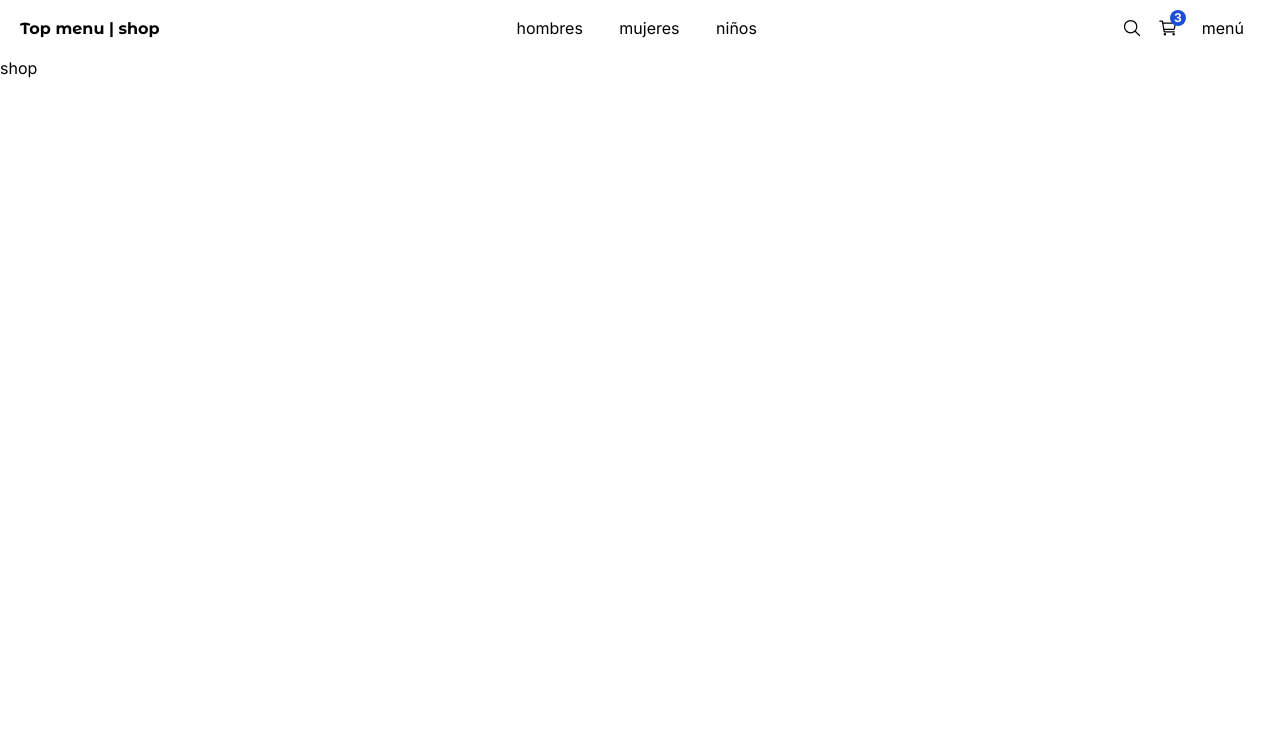
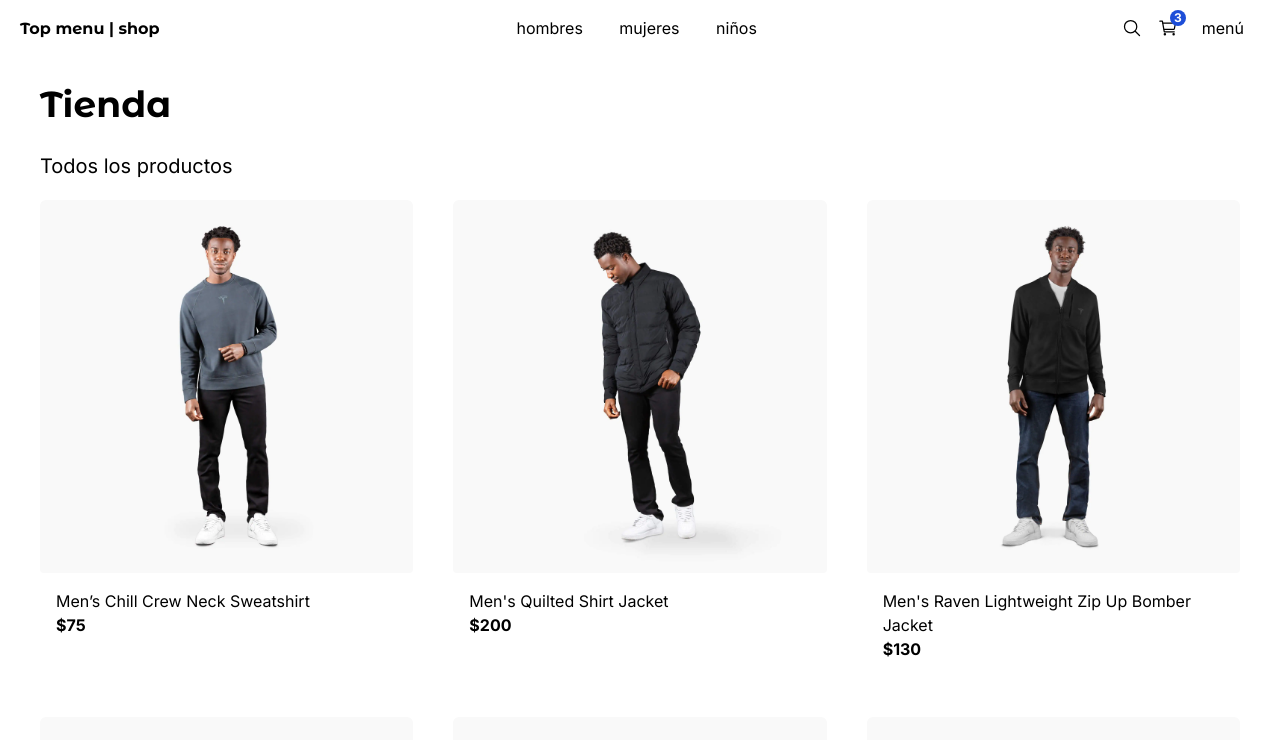
Before and after one commit to k4cdev/nextjs-app, a Next.js app: page / in a window 1280 px wide. Shown: the top 740 px of the page. Built offline with nearby package versions, Linux system fonts and the light colour scheme.

Commit message:
Creating product grid elements

```diff
--- a/src/app/(shop)/layout.tsx
+++ b/src/app/(shop)/layout.tsx
@@ -6,7 +6,9 @@
     return (
         <main className="min-h-scree">
             <TopMenu />
+            <div className="px-0 sm:px-10">
             { children }
+            </div>
         </main>
     );
 }
--- a/src/app/(shop)/page.tsx
+++ b/src/app/(shop)/page.tsx
@@ -1,10 +1,19 @@
-import { titleFont } from "@/config/font";
-import Image from "next/image";
+import { ProductsGrid, Title } from "@/components";
+import { initialData } from "@/seed/seed";
+
+const products = initialData.products;
 
 export default function Home() {
   return (
-    <div>
-      <h1>shop</h1>
-    </div>
+    <>
+    <Title
+        title="Tienda"
+        subtitle="Todos los productos"
+        className="mb-2"
+      />
+
+      <ProductsGrid products={products}/>
+
+    </>
   );
 }
--- a/src/components/index.ts
+++ b/src/components/index.ts
@@ -1,2 +1,6 @@
 export * from './ui/top-menu/TopMenu';
 export * from './ui/not-found/PageNotFound';
+export * from './ui/title/Title';
+
+export * from './products/products-grid/ProductsGrid'
+export * from './products/products-grid/ProductGridItem'
--- /dev/null
+++ b/src/components/products/products-grid/ProductGridItem.tsx
@@ -0,0 +1,45 @@
+'use client';
+
+
+import Image from 'next/image';
+import Link from 'next/link';
+
+import { Product } from '@/interfaces';
+import { useState } from 'react';
+
+interface Props {
+  product: Product;
+}
+
+
+export const ProductGridItem = ( { product }: Props ) => {
+
+  const [ displayImage, setDisplayImage ] = useState( product.images[ 0 ] );
+
+
+  return (
+    <div className="rounded-md overflow-hidden fade-in">
+      <Link href={ `/product/${ product.slug }` }>
+        <Image
+          src={ `/products/${ displayImage }` }
+          alt={ product.title }
+          className="w-full object-cover rounded"
+          width={ 500 }
+          height={ 500 }
+          onMouseEnter={ () => setDisplayImage( product.images[1] )  }
+          onMouseLeave={ () => setDisplayImage( product.images[0] ) }
+        />
+      </Link>
+
+      <div className="p-4 flex flex-col">
+        <Link
+          className="hover:text-blue-600"
+          href={ `/product/${ product.slug }` }>
+          { product.title }
+        </Link>
+        <span className="font-bold">${ product.price }</span>
+      </div>
+
+    </div>
+  );
+};
--- /dev/null
+++ b/src/components/products/products-grid/ProductsGrid.tsx
@@ -0,0 +1,23 @@
+import { Product } from "@/interfaces"
+import { ProductGridItem } from "./ProductGridItem";
+
+interface Props {
+    products: Product[];
+}
+
+export const ProductsGrid = ({ products }: Props) => {
+    return (
+        <div className="grid grid-cols-2 sm:grid-cols-3 gap-10 mb-10">
+            {
+                products.map(
+                    product => (
+                        <ProductGridItem
+                            key={product.slug}
+                            product={product}
+                        />
+                    )
+                )
+            }
+        </div>
+    )
+}
--- /dev/null
+++ b/src/components/ui/title/Title.tsx
@@ -0,0 +1,26 @@
+import { titleFont } from '@/config/font';
+
+interface Props {
+  title: string;
+  subtitle?: string;
+  className?: string;
+}
+
+
+
+export const Title = ({ title, subtitle, className }: Props) => {
+  return (
+    <div className={ `mt-3 ${ className }` }>
+      <h1 className={ `${ titleFont.className } antialiased text-4xl font-semibold my-7` }>
+        { title }
+      </h1>
+
+      {
+        subtitle && (
+          <h3 className="text-xl mb-5">{ subtitle }</h3>
+        )
+      }
+
+    </div>
+  )
+}
--- /dev/null
+++ b/src/interfaces/index.ts
@@ -0,0 +1 @@
+export * from './product.interface';
```
Also changed, not shown: src/interfaces/product.interface.ts (added, +16 -0 lines).
